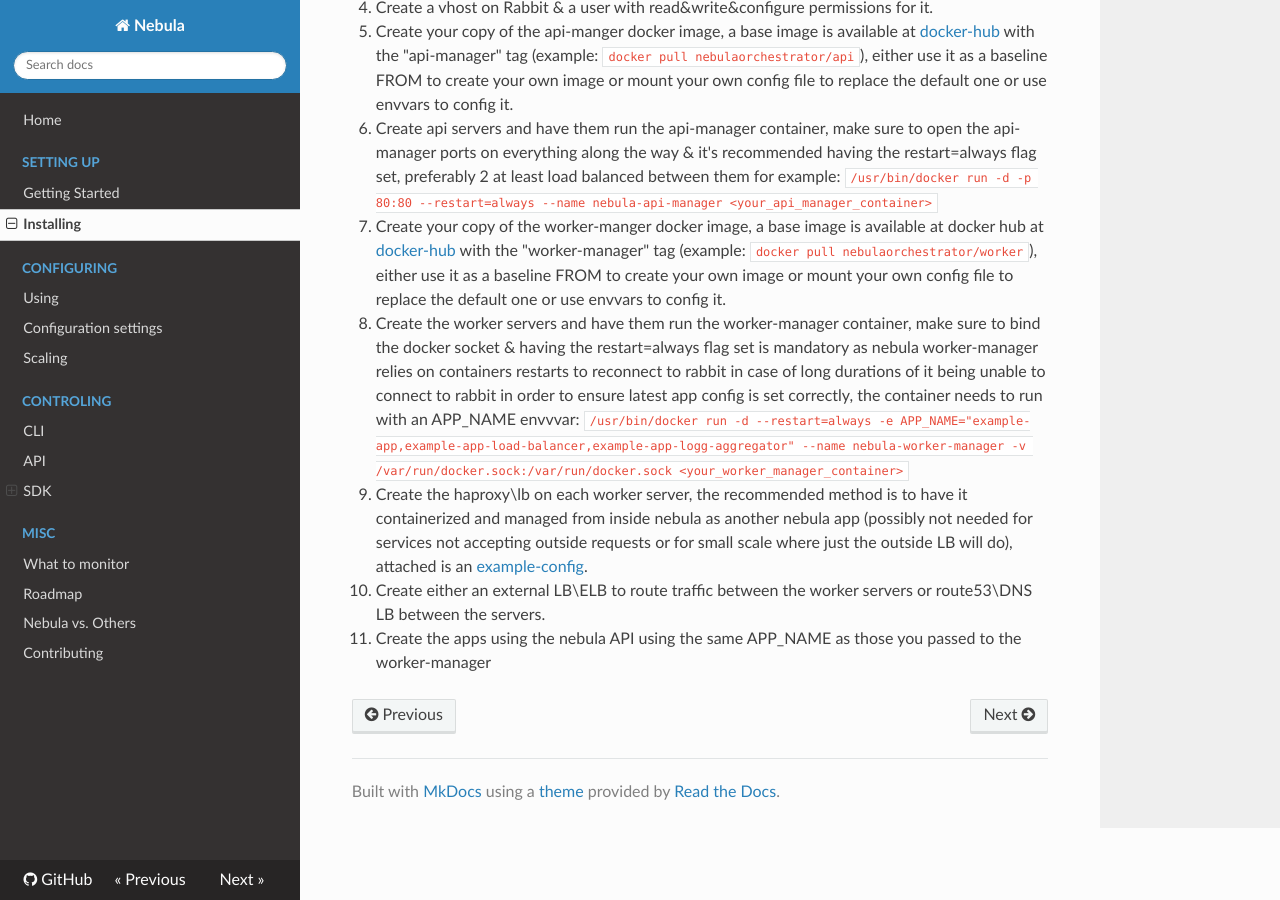
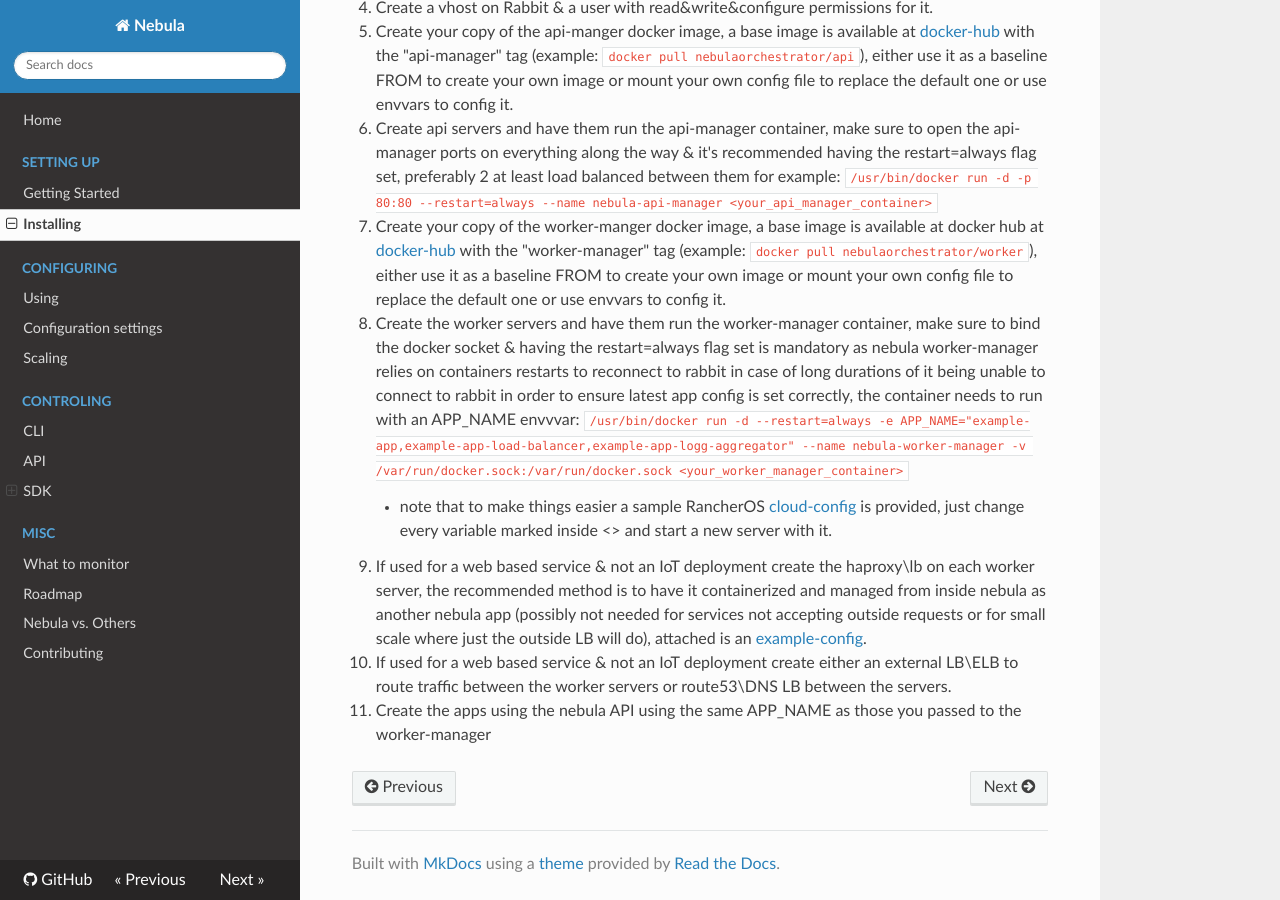
Before and after one commit to nebula-orchestrator/docs, an MkDocs documentation site: the page built from docs/install.md, in a window 1280 px wide and 900 px high, scrolled down 1235 px. Built offline with MkDocs 1.6.1, drawn with Linux system fonts in a browser that asks for light colours; nearby versions of some CDN libraries; old or Windows-style settings are respelled for this version of MkDocs.

Commit message:
adding refrence to rancheros cloud-config

```diff
--- a/docs/install.md
+++ b/docs/install.md
@@ -36,6 +36,7 @@
 7. Create your copy of the worker-manger docker image, a base image is available at docker hub at [docker-hub](https://hub.docker.com/r/nebulaorchestrator/worker/) with the "worker-manager" tag (example: `docker pull nebulaorchestrator/worker`), either use it as a baseline FROM to create your own image or mount your own config file to replace the default one or use envvars to config it.
 8. Create the worker servers and have them run the worker-manager container, make sure to bind the docker socket & having the restart=always flag set is mandatory as nebula worker-manager relies on containers restarts to reconnect to rabbit in case of long durations of it being unable to connect to rabbit in order to ensure latest app config is set correctly, the container needs to run with an APP_NAME envvvar:
  `/usr/bin/docker run -d --restart=always -e APP_NAME="example-app,example-app-load-balancer,example-app-logg-aggregator" --name nebula-worker-manager -v /var/run/docker.sock:/var/run/docker.sock <your_worker_manager_container>`
-9. Create the haproxy\lb on each worker server, the recommended method is to have it containerized and managed from inside nebula as another nebula app (possibly not needed for services not accepting outside requests or for small scale where just the outside LB will do), attached is an [example-config](https://github.com/nebula-orchestrator/nebula/blob/master/docs/haproxy.cfg).
-10. Create either an external LB\ELB to route traffic between the worker servers or route53\DNS LB between the servers.
+    * note that to make things easier a sample RancherOS [cloud-config](https://github.com/nebula-orchestrator/docs/blob/master/examples/rancheros/cloud-config) is provided, just change every variable marked inside <> and start a new server with it.
+9. If used for a web based service & not an IoT deployment create the haproxy\lb on each worker server, the recommended method is to have it containerized and managed from inside nebula as another nebula app (possibly not needed for services not accepting outside requests or for small scale where just the outside LB will do), attached is an [example-config](https://github.com/nebula-orchestrator/nebula/blob/master/docs/haproxy.cfg).
+10. If used for a web based service & not an IoT deployment create either an external LB\ELB to route traffic between the worker servers or route53\DNS LB between the servers.
 11. Create the apps using the nebula API using the same APP_NAME as those you passed to the worker-manager
```
